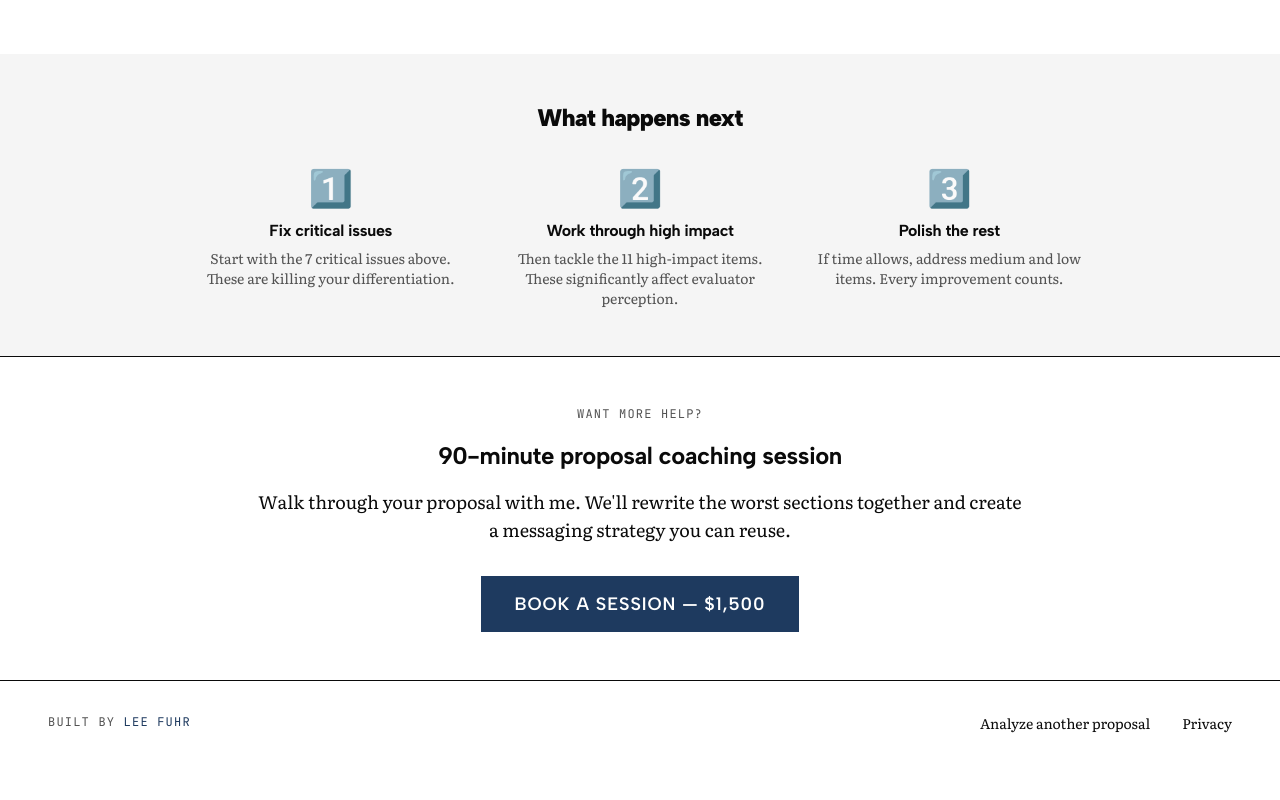
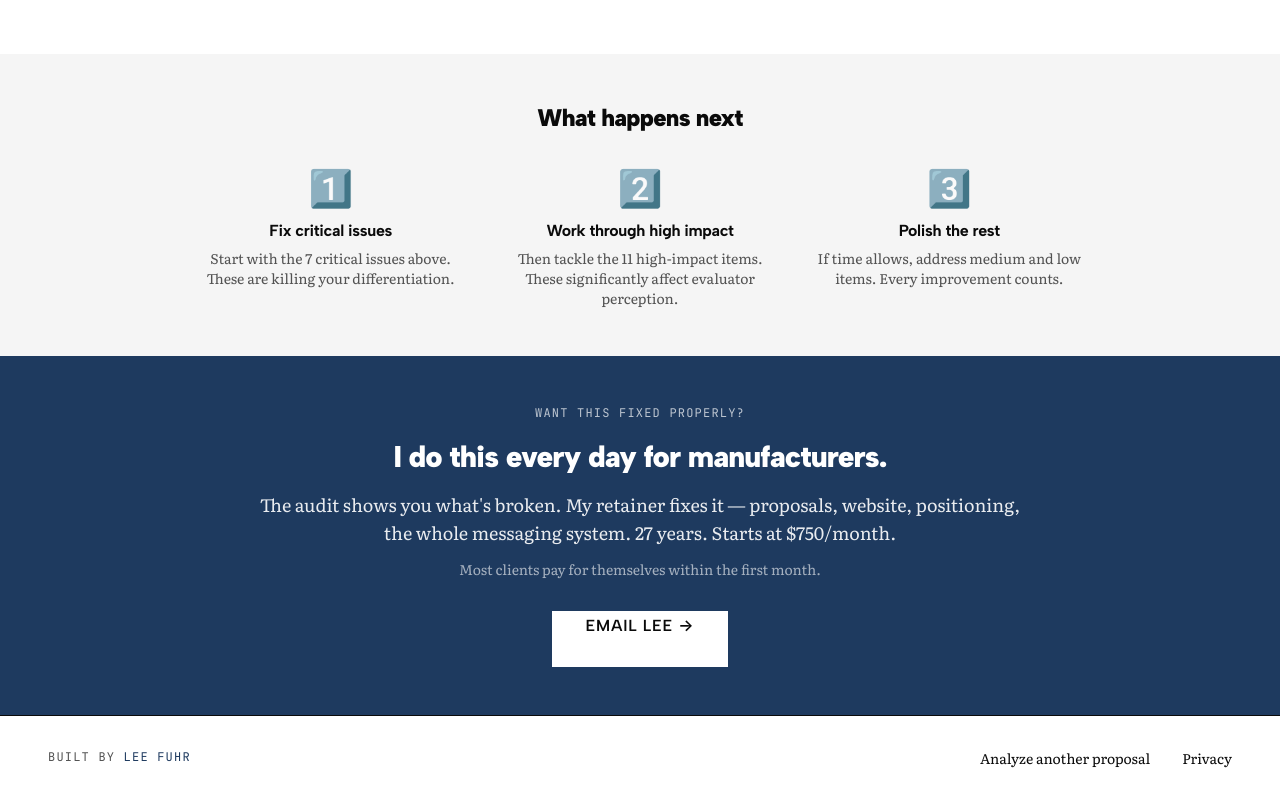
Before and after one commit to lee-fuhr/proposal-analyzer, a Next.js app: page /results/1 in a window 1280 px wide. Shown: the part 6733-7533 px from the top of the page. Before the commit the page ends 7498 px from the top, so only its background shows below. Built offline with nearby package versions, Linux system fonts and the light colour scheme.

Commit message:
Replace coaching upsell with retainer CTA, fix email/URL, tighten copy
Results page: $1500 coaching → $750/month retainer block. Fix lee@ → hi@leefuhr.com
and oww.leefuhr.com → leefuhr.com across checkout, preview, privacy pages.

```diff
--- a/src/app/checkout/page.tsx
+++ b/src/app/checkout/page.tsx
@@ -285,13 +285,13 @@ function CheckoutContent() {
       <footer className="px-4 md:px-8 lg:px-12 py-8 border-t border-[var(--border)]">
         <div className="max-w-[95vw] mx-auto flex flex-col md:flex-row justify-between items-center gap-6">
           <p className="text-label">
-            Built by <a href="https://oww.leefuhr.com" className="text-[var(--accent)] hover:underline">Lee Fuhr</a>
+            Built by <a href="https://leefuhr.com" className="text-[var(--accent)] hover:underline">Lee Fuhr</a>
           </p>
           <nav className="flex gap-8">
             <Link href="/privacy" className="text-body text-sm hover:text-[var(--accent)] transition-colors">
               Privacy
             </Link>
-            <a href="mailto:lee@leefuhr.com" className="text-body text-sm hover:text-[var(--accent)] transition-colors">
+            <a href="mailto:hi@leefuhr.com" className="text-body text-sm hover:text-[var(--accent)] transition-colors">
               Questions?
             </a>
           </nav>
--- a/src/app/preview/[id]/page.tsx
+++ b/src/app/preview/[id]/page.tsx
@@ -527,7 +527,7 @@ export default function PreviewPage() {
       <footer className="px-4 md:px-8 lg:px-12 py-8 border-t border-[var(--border)]">
         <div className="max-w-[95vw] mx-auto flex flex-col md:flex-row justify-between items-center gap-6">
           <p className="text-label">
-            Built by <a href="https://oww.leefuhr.com" className="text-[var(--accent)] hover:underline">Lee Fuhr</a>
+            Built by <a href="https://leefuhr.com" className="text-[var(--accent)] hover:underline">Lee Fuhr</a>
           </p>
           <nav className="flex gap-8">
             <Link href="/" className="text-body text-sm hover:text-[var(--accent)] transition-colors">
--- a/src/app/privacy/page.tsx
+++ b/src/app/privacy/page.tsx
@@ -78,7 +78,7 @@ export default function PrivacyPage() {
                 Questions?
               </h2>
               <p>
-                Email <a href="mailto:lee@leefuhr.com" className="text-[var(--accent)] hover:underline">lee@leefuhr.com</a> with any privacy concerns.
+                Email <a href="mailto:hi@leefuhr.com" className="text-[var(--accent)] hover:underline">hi@leefuhr.com</a> with any privacy concerns.
               </p>
             </div>
 
@@ -95,7 +95,7 @@ export default function PrivacyPage() {
       <footer className="border-t border-[var(--border)] py-8 px-6">
         <div className="max-w-3xl mx-auto text-center">
           <p className="text-body text-sm">
-            The Proposal Analyzer · Built by <a href="https://oww.leefuhr.com" className="text-[var(--accent)] hover:underline">Lee Fuhr</a>
+            The Proposal Analyzer · Built by <a href="https://leefuhr.com" className="text-[var(--accent)] hover:underline">Lee Fuhr</a>
           </p>
         </div>
       </footer>
--- a/src/app/results/[id]/page.tsx
+++ b/src/app/results/[id]/page.tsx
@@ -744,21 +744,24 @@ export default function FullResultsPage() {
         </div>
       </section>
 
-      {/* Coaching Upsell */}
-      <section className="px-4 md:px-8 lg:px-12 py-12 border-t border-[var(--border)]">
+      {/* Retainer Upsell */}
+      <section className="px-4 md:px-8 lg:px-12 py-12 bg-[var(--accent)]">
         <div className="max-w-3xl mx-auto text-center">
-          <p className="text-label mb-4">WANT MORE HELP?</p>
-          <h2 className="text-section text-2xl mb-4">
-            90-minute proposal coaching session
+          <p className="text-label mb-4 text-[var(--accent-foreground)] opacity-70">WANT THIS FIXED PROPERLY?</p>
+          <h2 className="text-display text-2xl md:text-3xl mb-4 text-[var(--accent-foreground)]">
+            I do this every day for manufacturers.
           </h2>
-          <p className="text-body text-lg mb-8">
-            Walk through your proposal with me. We&apos;ll rewrite the worst sections together and create a messaging strategy you can reuse.
+          <p className="text-[var(--accent-foreground)] text-lg mb-3 opacity-90">
+            The audit shows you what&apos;s broken. My retainer fixes it — proposals, website, positioning, the whole messaging system. 27 years. Starts at $750/month.
+          </p>
+          <p className="text-[var(--accent-foreground)] opacity-60 text-sm mb-8">
+            Most clients pay for themselves within the first month.
           </p>
           <a
-            href="mailto:lee@leefuhr.com?subject=Proposal%20Coaching%20Session"
-            className="btn-kinetic text-lg"
+            href="mailto:hi@leefuhr.com?subject=Interested in working together — saw Proposal Analyzer"
+            className="btn-reversed inline-block"
           >
-            Book a session — $1,500
+            Email Lee →
           </a>
         </div>
       </section>
@@ -767,7 +770,7 @@ export default function FullResultsPage() {
       <footer className="px-4 md:px-8 lg:px-12 py-8 border-t border-[var(--border)]">
         <div className="max-w-[95vw] mx-auto flex flex-col md:flex-row justify-between items-center gap-6">
           <p className="text-label">
-            Built by <a href="https://oww.leefuhr.com" className="text-[var(--accent)] hover:underline">Lee Fuhr</a>
+            Built by <a href="https://leefuhr.com" className="text-[var(--accent)] hover:underline">Lee Fuhr</a>
           </p>
           <nav className="flex gap-8">
             <Link href="/" className="text-body text-sm hover:text-[var(--accent)] transition-colors">
```
